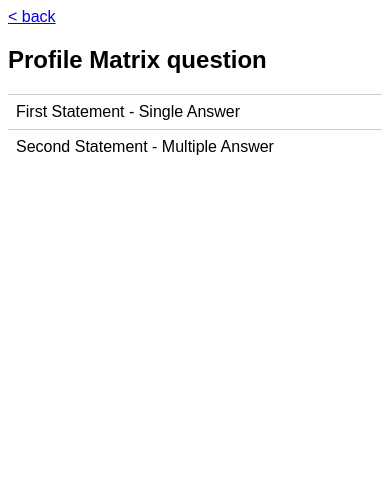
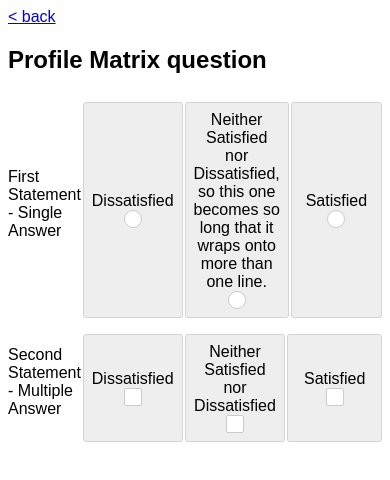
Before and after one commit to brettbradleycampbell/question-types, a plain HTML site: page questions/matrix-profile.html in a window 390 px wide. Drawn offline with nearby package versions, Linux system fonts and the light colour scheme.

Commit message:
Testing IE8
Will change this back after testing.

```diff
--- a/questions/matrix-profile.html
+++ b/questions/matrix-profile.html
@@ -4,7 +4,7 @@
 
   <link rel="stylesheet" href="../basestyles/stylesheet.css">
 
-  <script src="../mobile.js"></script>
+<!--  <script src="../mobile.js"></script> -->
 
 </head>
 
```
